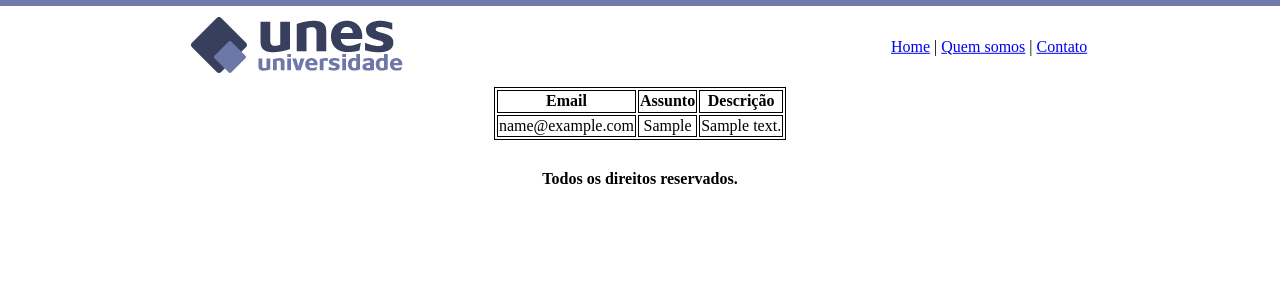
After one commit to WellingtonLFaria/DEVWEB, a Flask app: page /users in a window 1280 px wide. The commit adds this page. Shown: the top 300 px of the page. Run offline with Flask 2, Linux system fonts and the light colour scheme; tables that the repository leaves empty hold one stand-in row (values such as "Sample post"); some libraries are stand-ins or nearby versions.

Commit message:
Desafio 03 completo

```diff
--- a/Desafio03/app.py
+++ b/Desafio03/app.py
@@ -1,4 +1,4 @@
-from flask import Flask, render_template, request
+from flask import Flask, render_template, request, redirect
 from flask_mysqldb import MySQL
 
 app = Flask(__name__)
--- a/Desafio03/db.py
+++ b/Desafio03/db.py
@@ -16,3 +16,10 @@ def adicionar_contato(email, assunto, descricao):
     db.connection.commit()
 
     cursor.close()
+
+def selecionar_usuarios():
+    cursor = db.connection.cursor()
+    users = cursor.execute("SELECT * FROM contatos")
+    if users > 0:
+        userDetails = cursor.fetchall()
+        return userDetails
--- a/Desafio03/rotas.py
+++ b/Desafio03/rotas.py
@@ -1,5 +1,9 @@
 from app import *
-from db import adicionar_contato
+from db import adicionar_contato, selecionar_usuarios
+
+@app.route("/")
+def index():
+    return redirect("/home")
 
 @app.route('/home')
 def home():
@@ -22,3 +26,8 @@ def contato():
 
         return "Sucesso"
     return render_template('contato.html')
+
+@app.route("/users")
+def users():
+    userDetails = selecionar_usuarios()
+    return render_template("users.html", userDetails=userDetails)
--- a/Desafio03/static/css/style.css
+++ b/Desafio03/static/css/style.css
@@ -93,3 +93,13 @@ button {
     width: 150px;
     height: 50px;
 }
+
+table, th, td {
+    text-align: center;
+    border: 1px solid black;
+}
+
+.flex {
+    display: flex;
+    justify-content: center;
+}
--- a/Desafio03/templates/home.html
+++ b/Desafio03/templates/home.html
@@ -15,5 +15,4 @@
             <p>Lorem <b>ipsum dolor</b> sit <i>amet</i> consectetur, adipisicing elit. Error aliquam quos, quaerat quas corrupti officiis fuga sapiente impedit? Aliquid voluptatem labore aliquam omnis laborum rerum, vitae maiores magni dignissimos perferendis, qui delectus illum voluptas commodi blanditiis architecto? Amet blanditiis voluptatibus illo quos repellendus, molestias aliquid ex, odit a porro earum similique quod ipsam nobis officiis id quae? Veniam omnis vero enim alias modi dignissimos vitae numquam quia perferendis quam. Tempore animi optio hic dolor quidem.</p>
         </div>
     </main>
-    <footer>
 {% endblock %}
--- /dev/null
+++ b/Desafio03/templates/users.html
@@ -0,0 +1,33 @@
+{% extends "base.html" %}
+
+{% block titulo %}
+    <title>Usuários</title>
+{% endblock %}
+
+{% block conteudo %}
+    <main class="flex">
+        <table>
+            <tr>
+                <th>Email</th>
+                <th>Assunto</th>
+                <th>Descrição</th>
+            </tr>
+            {% for user in userDetails %}
+                <tr>
+                    <td>{{ user[0] }}</td>
+                    <td>{{ user[1] }}</td>
+                    <td>{{ user[2] }}</td>
+                </tr>
+            {% endfor %}
+        </table>
+    </main>
+{% endblock %}
+
+
+<ul>
+    {% for user in userDetails %}
+        <li>Email: {{ user[0] }}</li>
+        <li>Assunto: {{ user[1] }}</li>
+        <li>Descrição: {{ user[2] }}</li>
+    {% endfor %}
+</ul>
```
